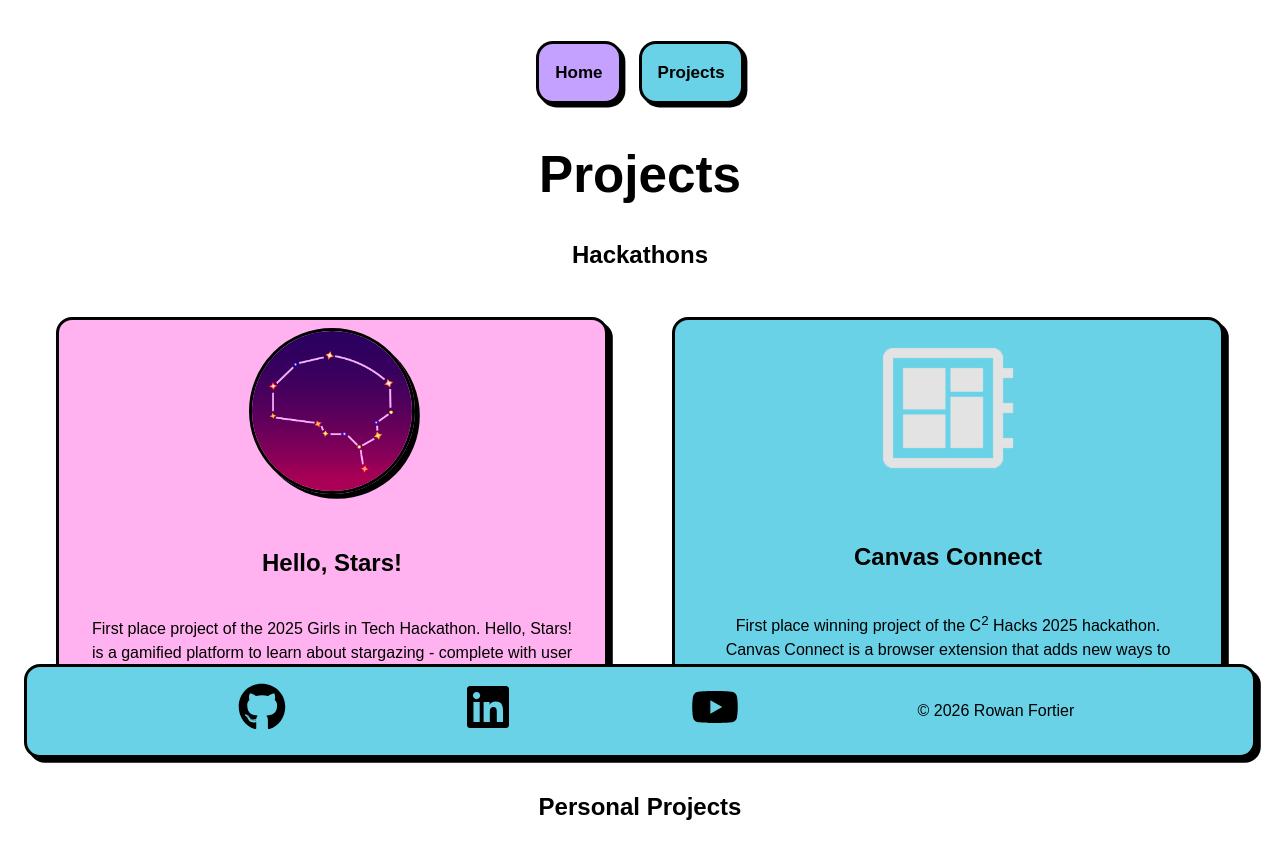
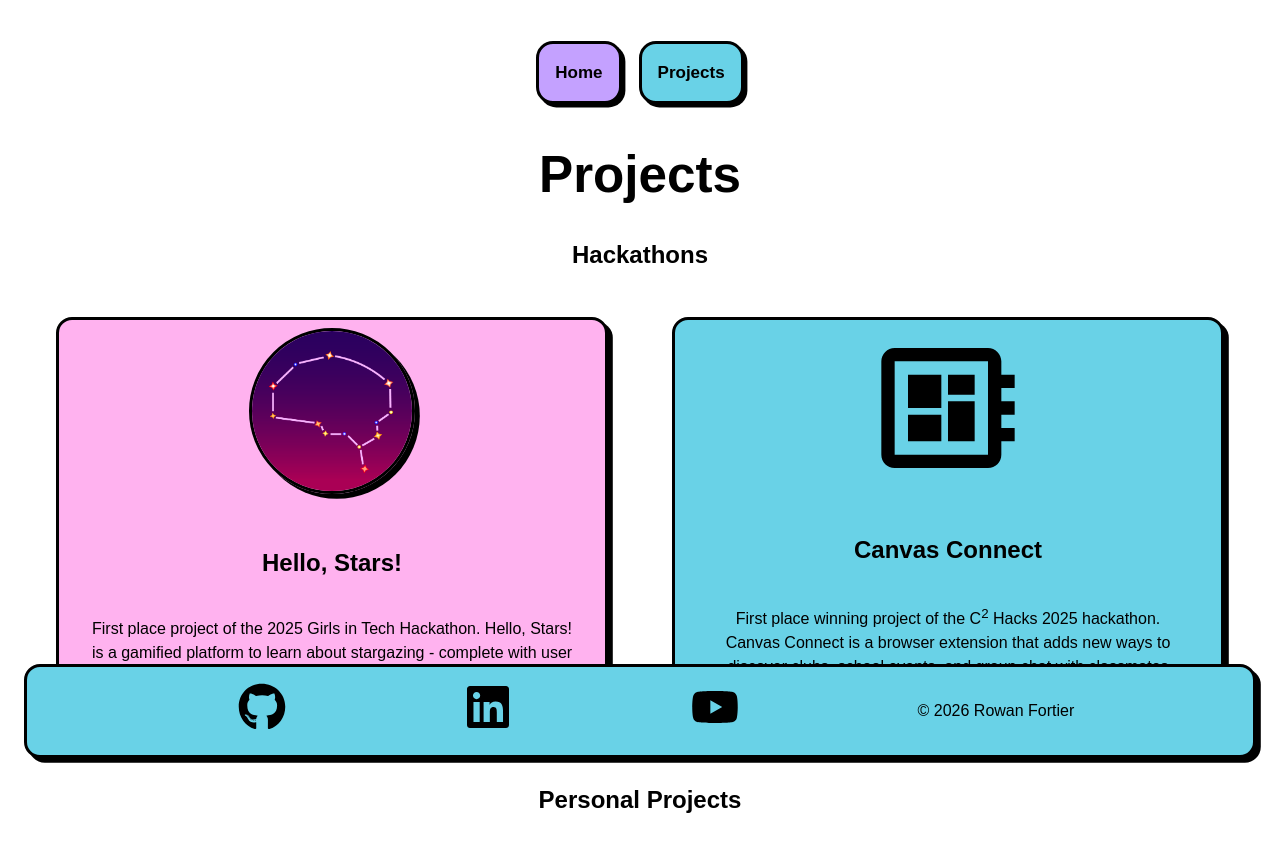
Before and after one commit to blobinaticuber/rowanfortier-website, a React (Vite) app in the folder my-react-app/: page /projects in a window 1280 px wide. Shown: the top 858 px of the page. Built offline with nearby package versions, Linux system fonts and the light colour scheme.

Commit message:
use svg instead of png

```diff
--- a/my-react-app/src/pages/Projects.jsx
+++ b/my-react-app/src/pages/Projects.jsx
@@ -2,6 +2,7 @@ import { Footer } from "../components/Footer"
 import { Card } from "../components/Card"
 import './Projects.css'
 import { ImageShape } from "../components/ImageShape"
+import { MdDeveloperBoard } from "react-icons/md";
 
 export function Projects() {
     return (
@@ -18,7 +19,7 @@ export function Projects() {
                     </Card>
 
                     <Card color="var(--blue">
-                        <ImageShape shape="squircle" path="/src/assets/projects/canvasConnectLogo.png"/>
+                        <MdDeveloperBoard style={{width: `10em`, height: `10em`, margin: `0.5em`}}/>
                         <div className="vstack">
                             <h2>Canvas Connect</h2>
                             <p>First place winning project of the C<sup>2</sup> Hacks 2025 hackathon. Canvas Connect is a browser extension that adds new ways to discover clubs, school events, and group chat with classmates directly in Canvas!</p>
```
Also changed, not shown: my-react-app/src/assets/projects/canvasConnectLogo.png (deleted).
